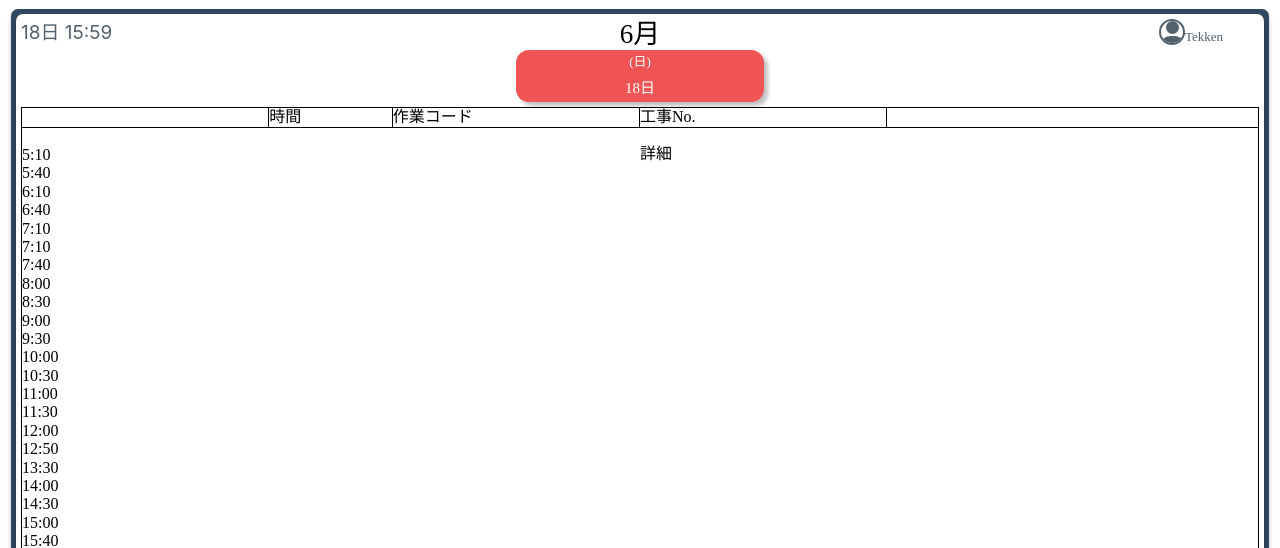
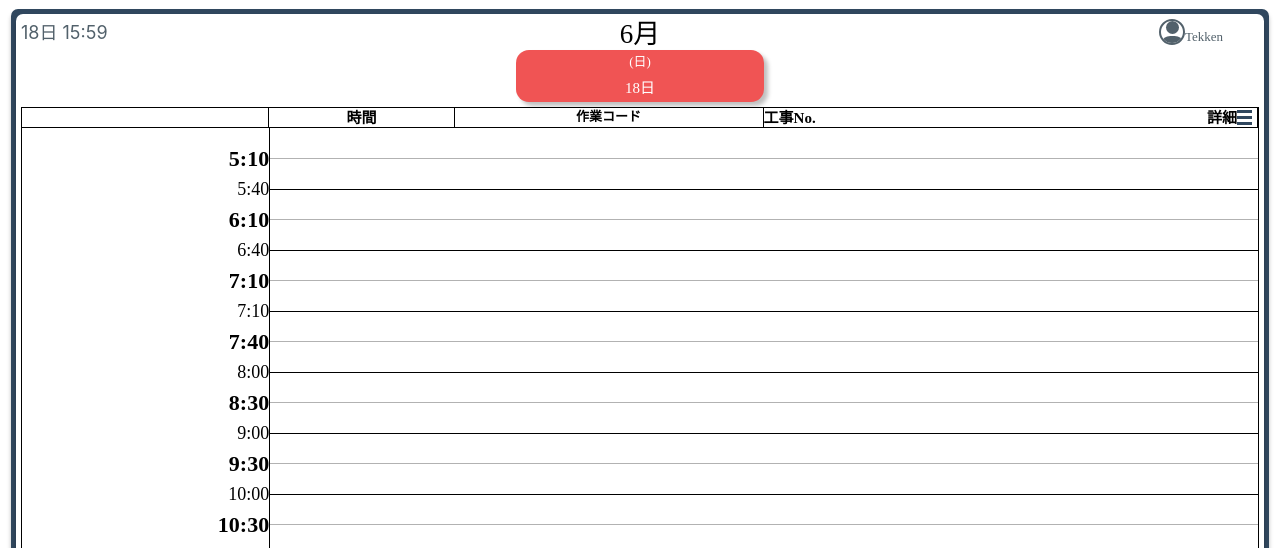
Before and after one commit to F22BA092/12345, a plain HTML site: page PC_phone/index.html in a window 1280 px wide. Shown: the part 68-616 px from the top of the page. Drawn offline with Linux system fonts and the light colour scheme.

Commit message:
Update style.css

```diff
--- a/PC_phone/style.css
+++ b/PC_phone/style.css
@@ -156,7 +156,7 @@
     font-family: 'Inter';
     font-style: normal;
     font-weight: 400;
-    font-size: 19px;
+    font-size: 18px;
     line-height: 24px;
     color: #52616B;
     display: flex;
@@ -288,28 +288,132 @@
 }
 
 .carender_title_time {
-    width: 10%;
+    width: 15%;
     height: 20px;
     border-right: 1px solid #000000;
+    text-align: center;
 }
 
 .carender_title_workcord {
-    width: 20%;
+    width: 25%;
     height: 20px;
     border-right: 1px solid #000000;
+    text-align: center;
 }
 
 .carender_title_consnum {
-    width: 20%;
+    width: 40%;
     height: 20px;
     border-right: 1px solid #000000;
+    text-align: left;
+    display: flex;
+    flex-direction: row;
 }
 
-.carender_title_work_content {
-    width: 30%;
-    height: 20px;
+.time_text {
+    display: block;
+    margin-top: 1.5px;
+    font-family: serif;
+    font-weight: 700;
+    font-size: 15px;
 }
 
+.workcord_text {
+    display: block;
+    font-family: serif;
+    margin-top: 1.5px;
+    font-weight: 700;
+    font-size: 13px;
+}
+
+.consnum_text {
+    display: block;
+    margin-top: 1.5px;
+    font-family: serif;
+    font-weight: 700;
+    font-size: 15px;
+}
+
+.info_text {
+    display: block;
+    margin-top: 1.5px;
+    font-family: serif;
+    font-weight: 700;
+    font-size: 15px;
+}
+
+
+.hamburger_menu{
+    display: flex;
+    flex-direction: row;
+    margin-left: auto;
+    margin-right: 5px;
+}
+
+.menu-btn {
+    display: none;
+}
+
+.menu-icon {
+    display: flex;
+    flex-direction: row;
+    position: relative;
+    cursor: pointer;
+}
+
+
+.navicon {
+    margin-top: 8px;
+    background: #30475E;
+    display: block;
+    height: 3px;
+    width: 15px;
+    position: relative;
+    transition: 0.3192s cubic-bezier(0.04, 0.04, 0.12, 0.96) 0.1008s;
+}
+
+.navicon:before,
+.navicon:after {
+    content: "";
+    display: block;
+    height: 100%;
+    width: 100%;
+    position: absolute;
+    background: #30475E;
+    transition: 0.3192s cubic-bezier(0.04, 0.04, 0.12, 0.96) 0.1008s;
+}
+
+.navicon:before {
+    top: 6px;
+}
+
+.navicon:after {
+    bottom: 6px;
+}
+
+/* ハンバーガーアイコンアニメーション開始 */
+.menu-btn:checked~.menu-icon .navicon:before {
+    transform: rotate(-45deg);
+}
+
+.menu-btn:checked~.menu-icon .navicon:after {
+    transform: rotate(45deg);
+}
+
+.menu-btn:checked~.menu-icon:not(.steps) .navicon:before {
+    top: 0;
+}
+
+.menu-btn:checked~.menu-icon:not(.steps) .navicon:after {
+    bottom: 0;
+}
+
+.menu-btn:checked~.menu-icon .navicon {
+    background: rgba(0, 0, 0, 0);
+    transition: 0.2192s cubic-bezier(0.04, 0.04, 0.12, 0.96) 0.1008s;
+}
+
+/* ハンバーガーアイコンアニメーション開始*/
 
 /*カレンダ―タイトルスタイル作成終了ーーーーーーーーーーーーーーーーーーーーーーーーーーーーーーーーーーーーーー*/
 
@@ -322,7 +426,78 @@
     border-width: 0px 1px 1px 1px;
     border-style: solid;
     border-color: #000000;
+    overflow: overlay;
 }
+
+.carender_content_bg::-webkit-scrollbar {
+    width: 5px;
+    background: rgba(0, 0, 0, 0.15);
+}
+
+.carender_content_bg::-webkit-scrollbar-thumb {
+    width: 5px;
+    background-color: #30475E;
+    border-radius: 20px;
+}
+
+.carender_time_cell_bg {
+    display: flex;
+    flex-direction: column;
+    width: calc(20% + 1.1px);
+    height: 1189.5px;
+    border-right: 1px solid #000000;
+}
+
+
+.worktime_onehour {
+    height: 25px;
+    margin-top: 5px;
+    margin-right: 0px;
+    margin-left: auto;
+    font-weight: 700;
+    font-size: 22px;
+    font-family: serif;
+    display: flex;
+    align-items: center;
+    color: #000000;
+}
+
+.worktime_halftime {
+    height: 26px;
+    margin-top: 5px;
+    margin-right: 0px;
+    margin-left: auto;
+    font-weight: 200;
+    font-size: 18px;
+    font-family: serif;
+    display: flex;
+    align-items: center;
+    color: #000000;
+}
+
+.carender_timeline_bg {
+    display: flex;
+    width: calc(80% - 0.3px);
+    height: 1189.5px;
+}
+
+.carender_time_table {
+    width: 100%;
+    height: 100%;
+}
+
+.halftime_line {
+    width: 100%;
+    height: 30.5px;
+    border-bottom: 1px solid rgba(0, 0, 0, 0.3);
+}
+
+.onehour_line {
+    width: 100%;
+    height: 30.5px;
+    border-bottom: 1px solid #000000;
+}
+
 
 
 /*合計就労時間スタイル作成ーーーーーーーーーーーーーーーーーーーーーーーーーーーーーーーーーーーーーーーーーーー*/
```
